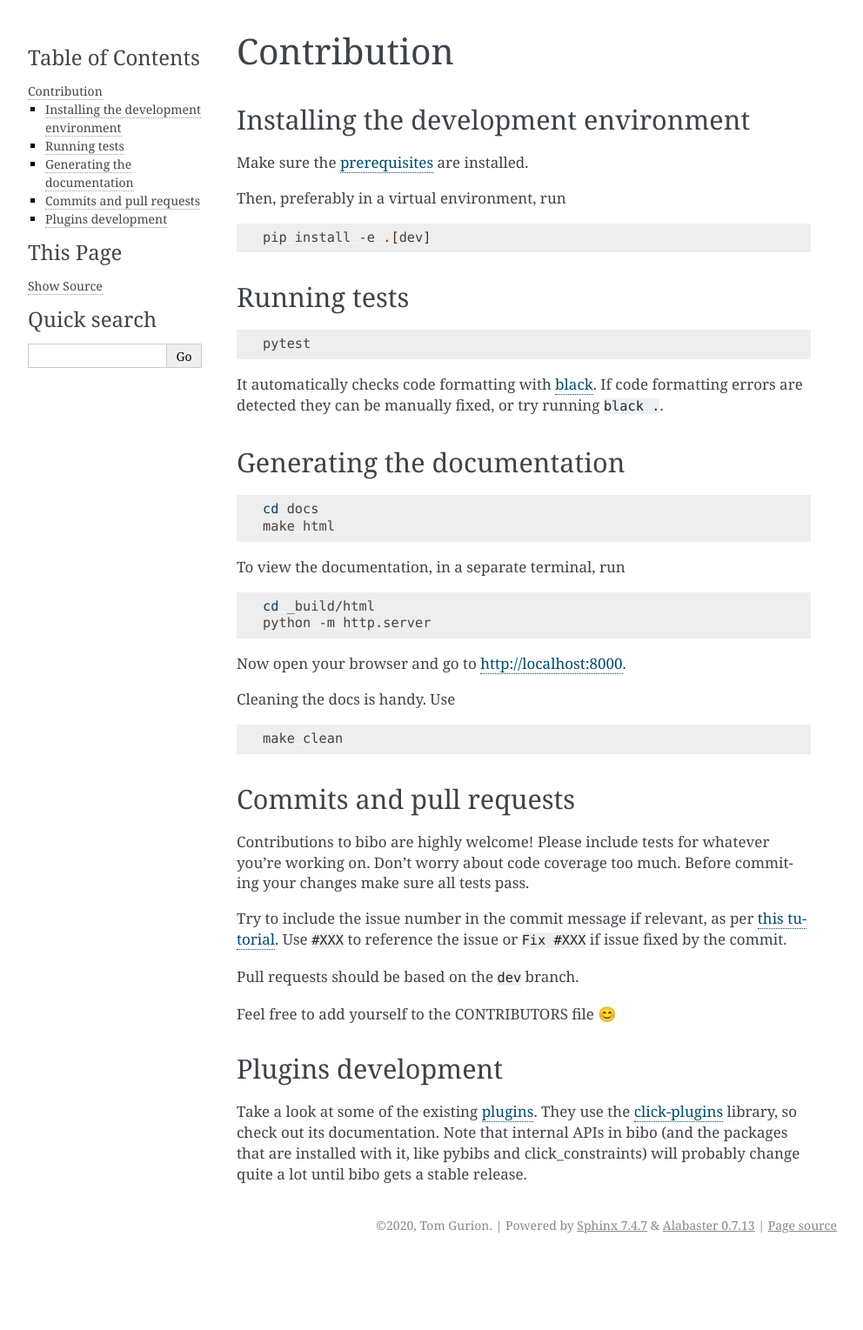
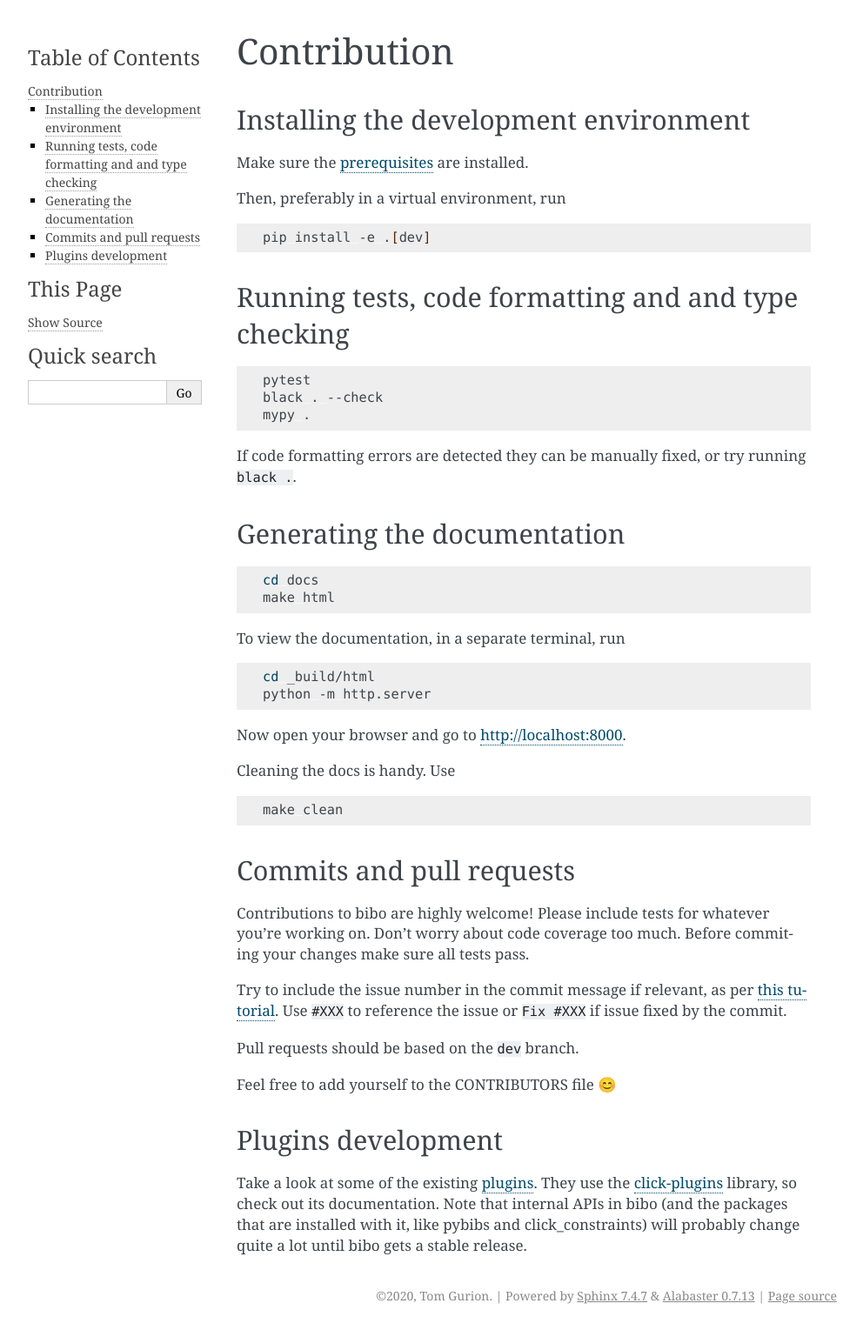
Before and after one commit to Nagasaki45/bibo, a Sphinx documentation site: the page built from docs/contribution.rst, in a window 1280 px wide. Shown: the whole page at 87% size, without its empty margins (148-1140 px from the left). Built offline with Sphinx 7.4.7, drawn with Linux system fonts in a browser that asks for light colours; before the commit the page ends 1448 px from its top, so only the background shows below that.

```diff
--- a/docs/contribution.rst
+++ b/docs/contribution.rst
@@ -13,14 +13,16 @@ Then, preferably in a virtual environment, run
     pip install -e .[dev]
 
 
-Running tests
--------------
+Running tests, code formatting and and type checking
+----------------------------------------------------
 
 .. code-block:: bash
 
     pytest
+    black . --check
+    mypy .
 
-It automatically checks code formatting with `black <https://github.com/psf/black>`_. If code formatting errors are detected they can be manually fixed, or try running ``black .``.
+If code formatting errors are detected they can be manually fixed, or try running ``black .``.
 
 
 Generating the documentation
--- a/setup.py
+++ b/setup.py
@@ -61,7 +61,7 @@ setup(
     #
     #   py_modules=["my_module"],
     #
-    packages=find_packages(),
+    packages=find_packages(exclude=["tests*"]),
     # This field lists other packages that your project depends on to run.
     # Any package you put here will be installed by pip when your project is
     # installed, so they must be valid existing projects.
@@ -83,8 +83,6 @@ setup(
             "codecov",
             "mypy",
             "pytest",
-            "pytest-black",
-            "pytest-mypy",
             "sphinx",
             "sphinx-click",
             "types-requests",
```
Also changed, not shown: CHANGELOG.md (+4 -0 lines), 5 other files.
